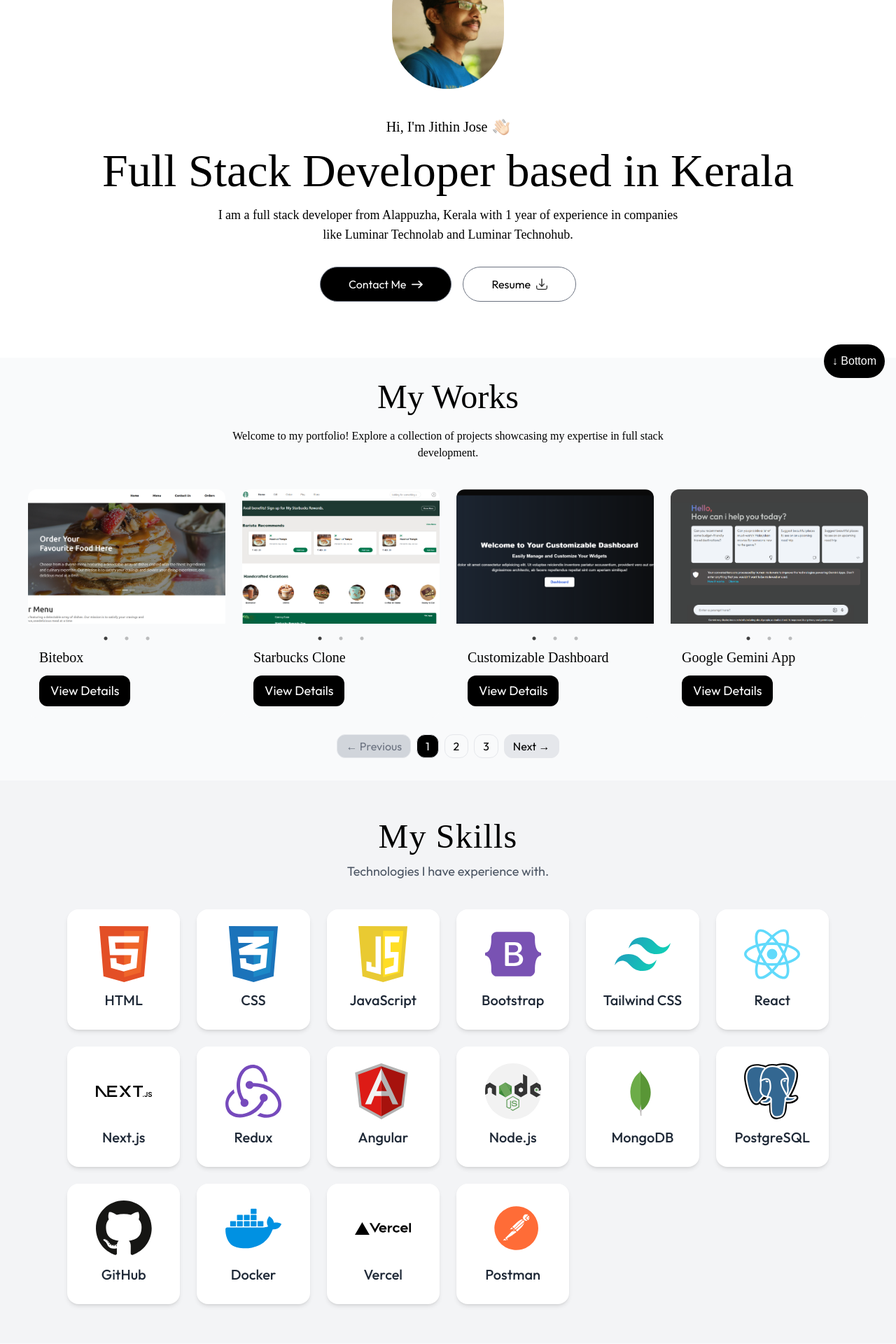
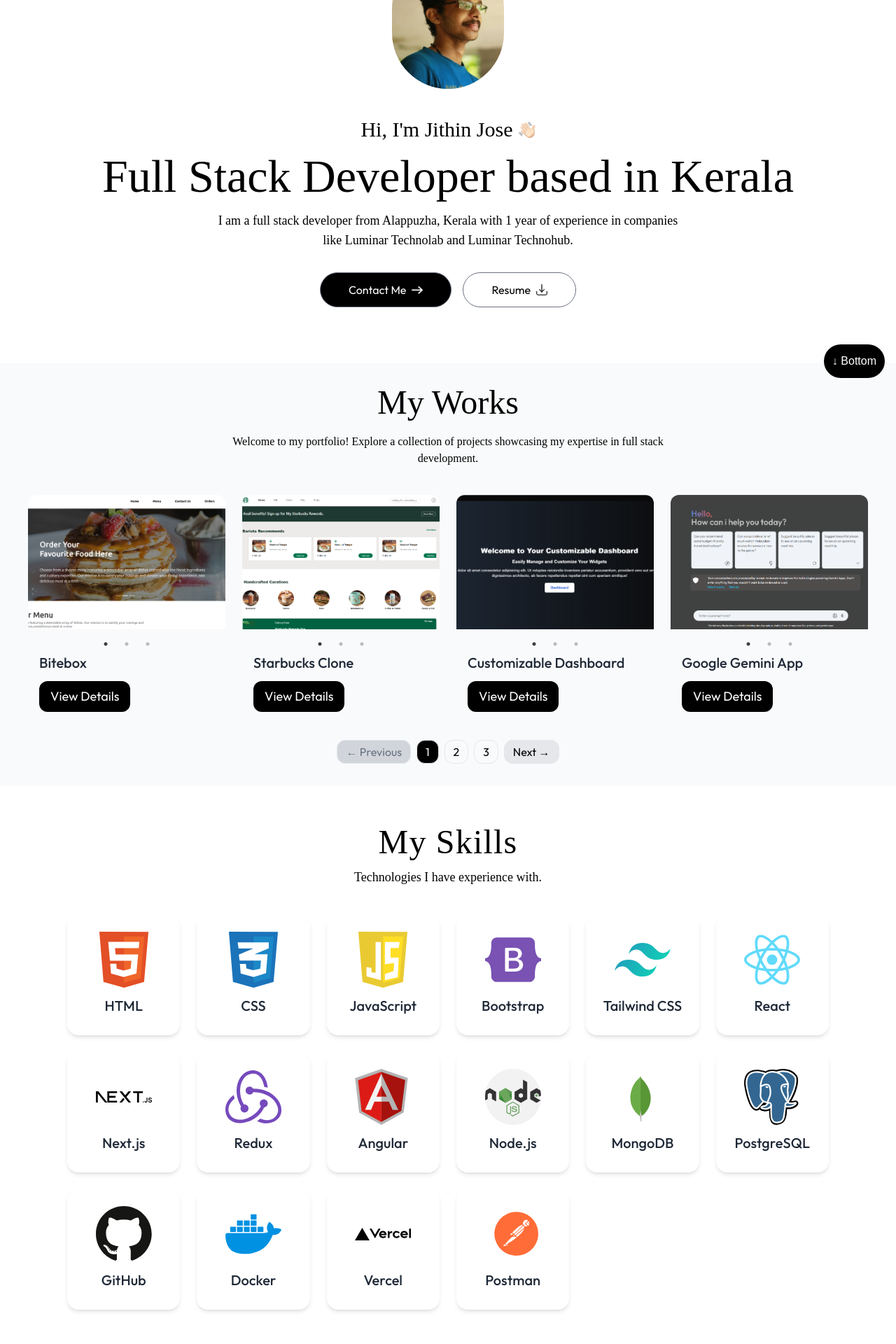
Before and after one commit to Jithin7777/Portfolio-Next.js-, a Next.js app: page / in a window 1280 px wide. Shown: the part 180-2100 px from the top of the page at 70% size. Built offline with nearby package versions, Linux system fonts and the light colour scheme; a web font is replaced by a local one.

Commit message:
portfolio updated

```diff
--- a/src/app/components/Header/Header.jsx
+++ b/src/app/components/Header/Header.jsx
@@ -15,7 +15,7 @@ const Header = () => {
       </div>
 
       {/* Greetings */}
-      <h3 className="flex font-Ovo gap-2 items-center text-lg sm:text-2xl md:text-xl justify-center pt-6 sm:pt-10 text-center">
+      <h3 className="flex font-Ovo  text-2xl sm:text-xl  gap-2 items-center  md:text-3xl justify-center pt-6 sm:pt-10 text-center">
         Hi, I'm Jithin Jose
         <Image src={assets.hand_icon} alt="Hand Icon" className="w-5 sm:w-6" />
       </h3>
@@ -31,7 +31,7 @@ const Header = () => {
       </motion.h1>
 
       {/* Description */}
-      <p className="max-w-2xl font-Ovo text-sm sm:text-base lg:text-lg text-center mx-auto mt-4">
+      <p className="max-w-2xl font-Ovo text-sm sm:text-base lg:text-lg font-medium text-center mx-auto mt-4 ">
         I am a full stack developer from Alappuzha, Kerala with 1 year of
         experience in companies like Luminar Technolab and Luminar Technohub.
       </p>
@@ -40,7 +40,7 @@ const Header = () => {
       <div className="flex flex-col sm:flex-row items-center justify-center gap-4 mt-8">
         <a
           href="#contact"
-          className="flex items-center bg-black border border-gray-500 px-6 sm:px-10 py-2 sm:py-3 rounded-full text-white gap-2 text-sm sm:text-base hover:bg-gray-100 transition"
+          className="flex items-center bg-black border border-gray-500 px-6 sm:px-10 py-2 sm:py-3 rounded-full text-white gap-2 text-sm sm:text-base hover:bg-slate-950 transition"
         >
           Contact Me
           <Image
--- a/src/app/components/MyWorks/Works.jsx
+++ b/src/app/components/MyWorks/Works.jsx
@@ -85,7 +85,7 @@ const Works = () => {
               </Slider>
             </div>
             <div className="p-4 mt-3">
-              <h3 className="text-base sm:text-lg md:text-xl font-Ovo">
+              <h3 className=" font-medium text-gray-800 text-lg sm:text-xl">
                 {work.title
                   .split(" ")
                   .map(
@@ -120,7 +120,7 @@ const Works = () => {
                       alt={selectedWork?.title}
                       className="mt-4  w-full h-48 object-cover rounded-md"
                     />
-                    <p className="mt-5">{selectedWork?.description}</p>
+                    <p className="mt-5 text-lg sm:text-xl font-medium ">{selectedWork?.description}</p>
                     {/* Button to visit the website */}
                     {selectedWork?.url && (
                       <a
--- a/src/app/components/Skills/Skills.jsx
+++ b/src/app/components/Skills/Skills.jsx
@@ -15,11 +15,11 @@ const Skills = () => {
   };
 
   return (
-    <div className="py-14 bg-gray-100" id="skill">
+    <div className="py-14 " id="skill">
       <h2 className="font-Ovo text-center text-3xl sm:text-4xl md:text-5xl  tracking-wide">
         My Skills
       </h2>
-      <p className="text-center text-gray-600 text-sm sm:text-lg mt-3">
+      <p className="text-center font-Ovo text-sm sm:text-lg mt-3">
         Technologies I have experience with.
       </p>
 
```
